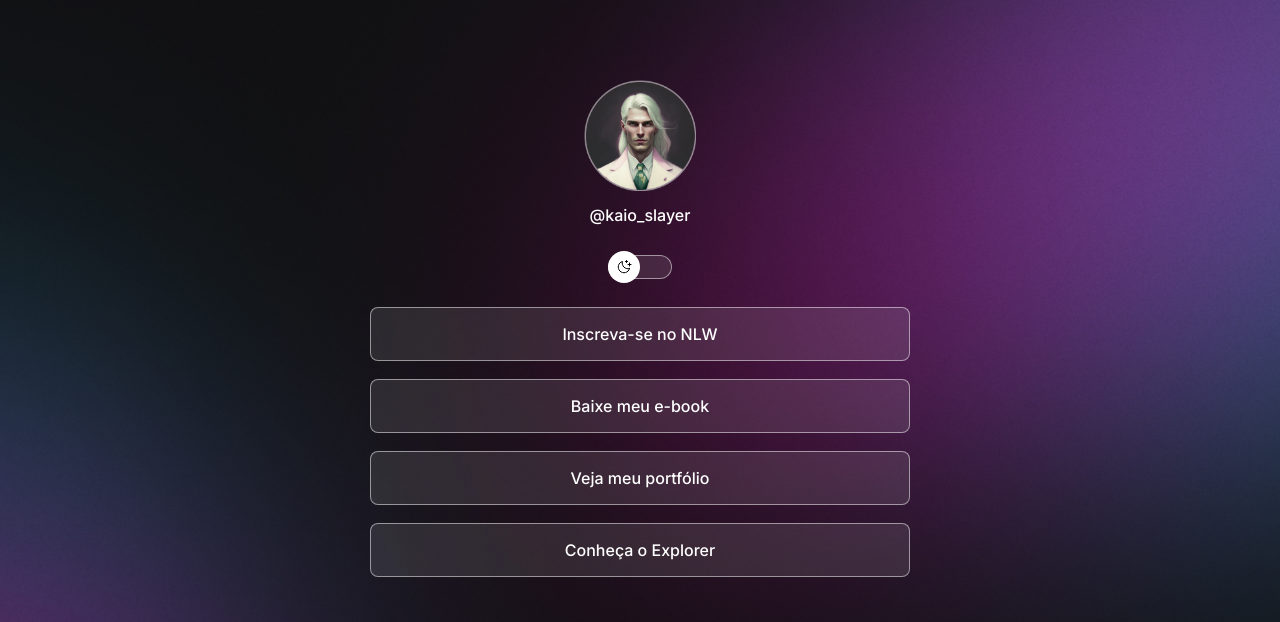
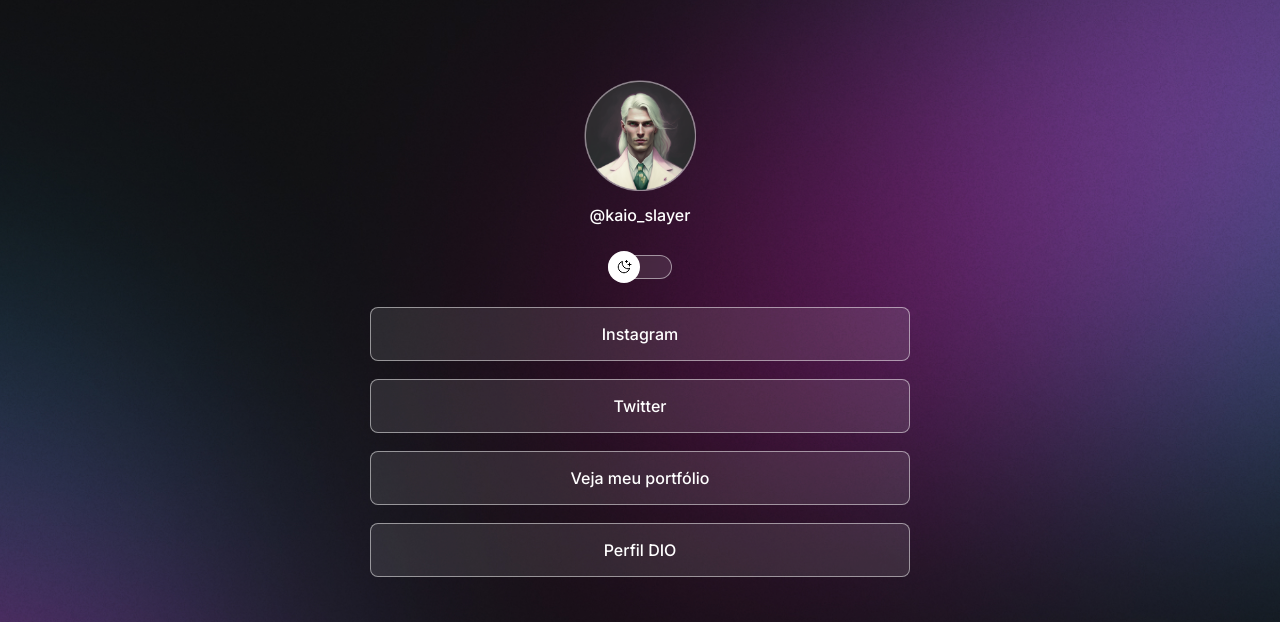
Before and after one commit to Kazechiro/DevLinks, a plain HTML site: page index.html in a window 1280 px wide. Shown: the top 622 px of the page. Drawn offline with nearby package versions, Linux system fonts and the light colour scheme.

Commit message:
Update index.html

```diff
--- a/index.html
+++ b/index.html
@@ -31,10 +31,10 @@
       </div>
       <ul>
         <li>
-          <a href="#" target="_blank">Inscreva-se no NLW</a>
+          <a href="https://www.instagram.com/kaio_slayer/" target="_blank">Instagram</a>
         </li>
         <li>
-          <a href="#" target="_blank">Baixe meu e-book</a>
+          <a href="#" target="_blank">Twitter</a>
         </li>
         <li>
           <a
@@ -44,7 +44,7 @@
           >
         </li>
         <li>
-          <a href="#" target="_blank">Conheça o Explorer</a>
+          <a href="https://www.dio.me/users/kaiob419" target="_blank">Perfil DIO</a>
         </li>
       </ul>
       <div id="social-links">
@@ -55,13 +55,13 @@
           <ion-icon name="logo-instagram"></ion-icon>
         </a>
         <a
-          href="https://www.youtube.com/channel/UCgGyE1I9ATzLx43m4TpFgOw"
+          href="#"
           target="_blank"
         >
           <ion-icon name="logo-youtube"></ion-icon>
         </a>
         <a
-          href="https://www.linkedin.com/in/kaio-barbosa-773719249/"
+          href="www.linkedin.com/in/kaio-barbosa-5aa022299"
           target="_blank"
         >
           <ion-icon name="logo-linkedin"></ion-icon>
```
